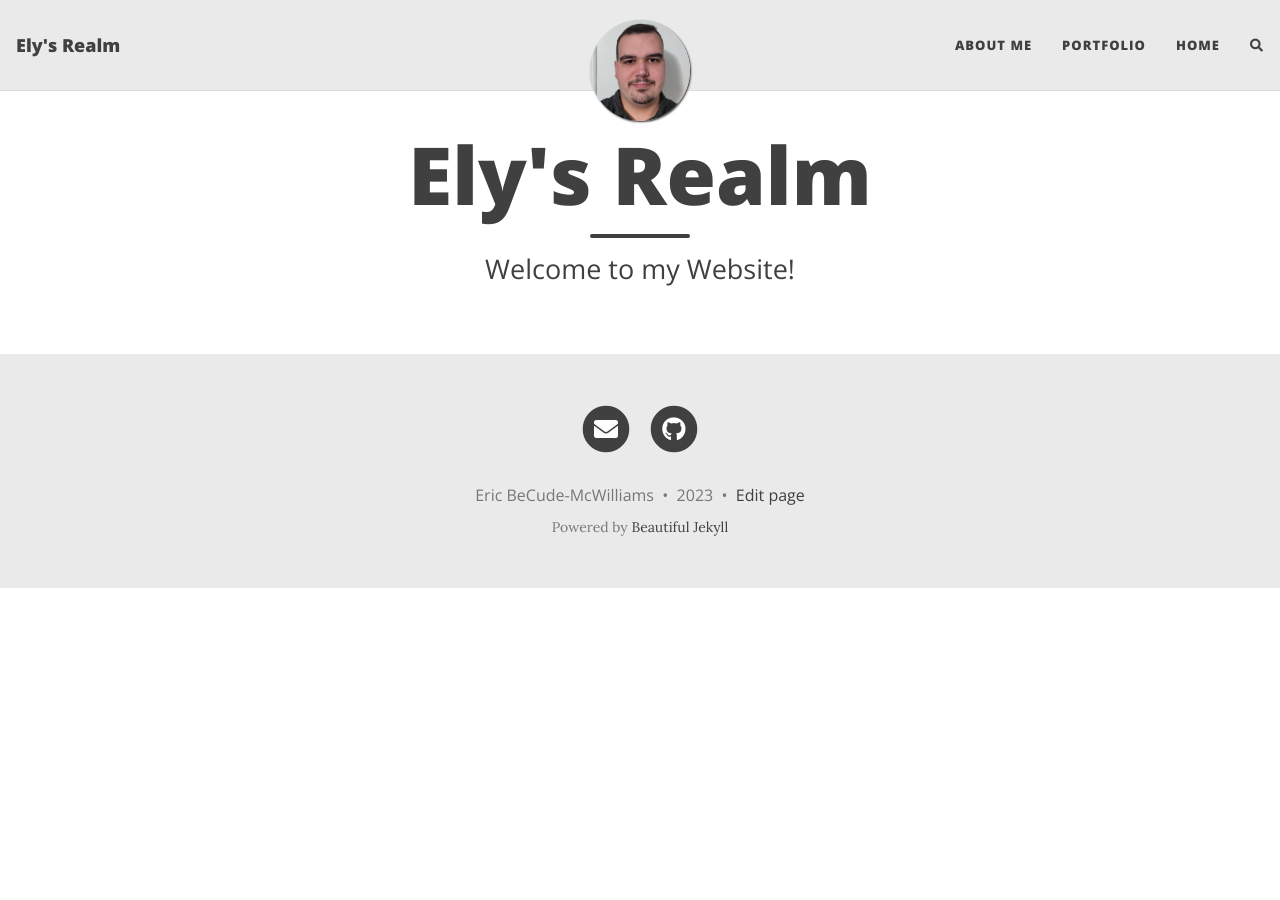
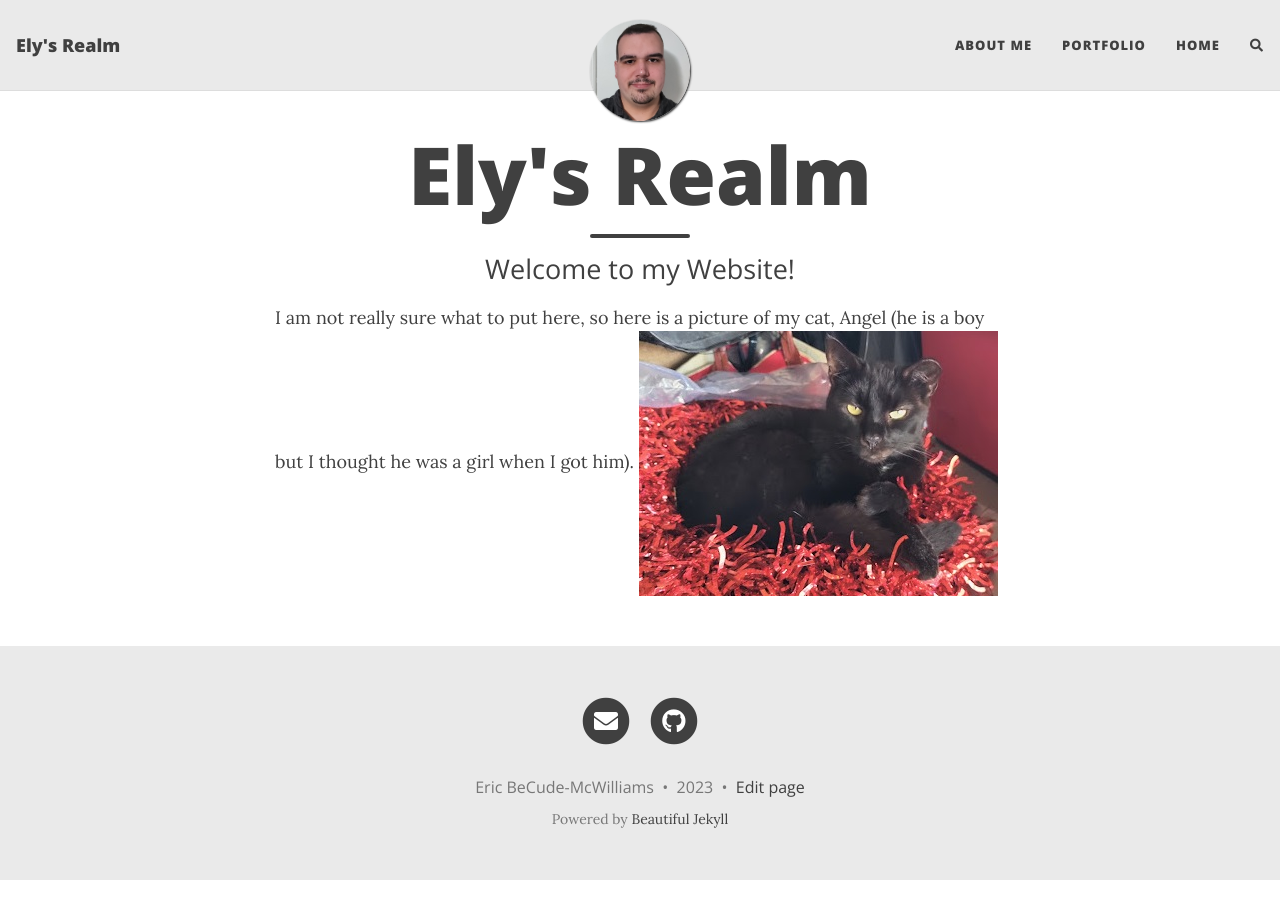
Before and after one commit to ElysRealm/elysrealm.github.io, a Jekyll site: the page built from index.html, in a window 1280 px wide. Built offline with Jekyll 4.4.1, drawn with Linux system fonts in a browser that asks for light colours; nearby versions of some CDN libraries; the list of posts is cut into pages by our own code; comment, search, counter and statistics services are not loaded.

Commit message:
Updated some stuff.
Updated 404 page, index page

```diff
--- a/404.html
+++ b/404.html
@@ -6,8 +6,8 @@ permalink: /404.html
 
 <div class="text-center">
   <h1>Whoops, this page doesn't exist.</h1>
-  <h1>Move along. (404 error)</h1>
+  <h1>Page not found. (404 error)</h1>
   <br/>
 
-  <img src="{{ 'assets/img/404-southpark.jpg' | relative_url }}" alt="Not found" />
+  <img src="{{ 'assets/img/404.png' | relative_url }}" alt="This image was made with https://starryai.com/" />
 </div>
--- a/index.html
+++ b/index.html
@@ -3,3 +3,7 @@ layout: home
 title: Ely's Realm
 subtitle: Welcome to my Website!
 ---
+
+I am not really sure what to put here, so here is a picture of my cat, Angel (he is a boy but I thought he was a girl when I got him).
+
+<img src="{{ 'assets/img/Angel.jpg' | relative_url }}" alt="He is laying on a wreath in this photo." />
```
Also changed, not shown: assets/img/404-southpark.jpg (deleted), assets/img/404.png (added), assets/img/Angel.jpg (added).
